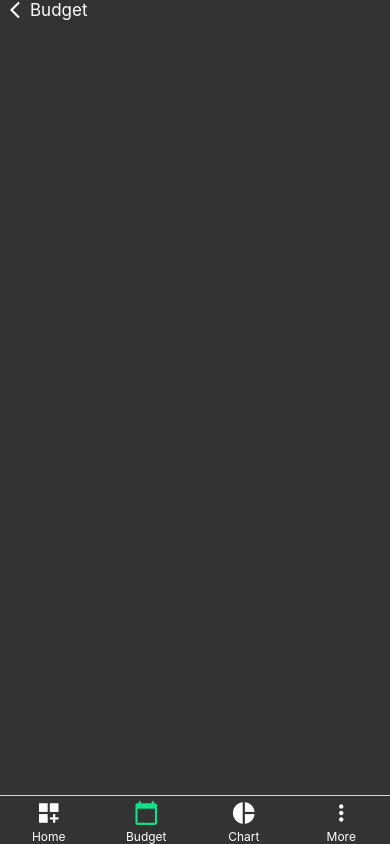
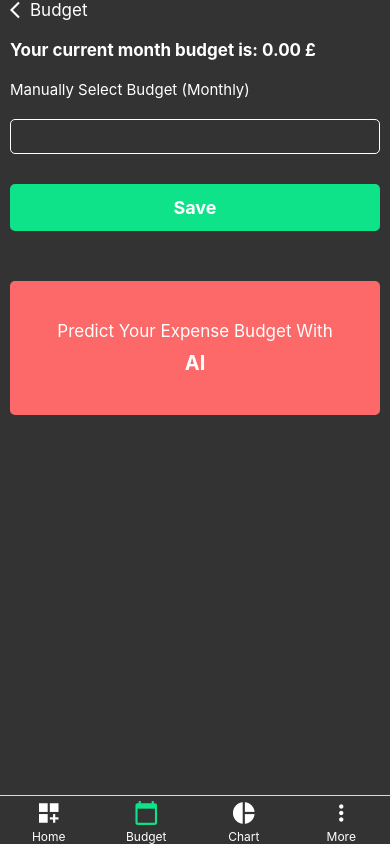
Before and after one commit to abuhoryrapranto/mFinance, a React Native app: screen /Budget in a window 390 px wide. Built offline with nearby package versions, Linux system fonts and the light colour scheme.

Commit message:
Home Screen And Budget Screen

```diff
--- a/components/Budget.tsx
+++ b/components/Budget.tsx
@@ -7,11 +7,17 @@ import {
     TouchableOpacity,
     useColorScheme,
     View,
+    TextInput,
   } from 'react-native';
 
+import React, { useState } from 'react';
 import MaterialIcons from 'react-native-vector-icons/MaterialIcons';
+import { Float } from 'react-native/Libraries/Types/CodegenTypes';
 
 function Budget({navigation}: {navigation: any}) {
+
+    let [budget, setBudget] = useState<Float>(0);
+
     return(
         <SafeAreaView>
             <View style={styles.container}>
@@ -19,6 +25,29 @@ function Budget({navigation}: {navigation: any}) {
                     <MaterialIcons name="arrow-back-ios" color="white" size={20} onPress={() => navigation.goBack()} />
                     <Text style={{fontSize: 17, color: "white"}}>Budget</Text>
                 </View>
+
+                <Text style={{color: 'white', fontSize: 17, fontWeight: '700', marginTop: 20}}>Your current month budget is: {budget.toFixed(2)} £</Text>
+
+
+                <Text style={{color: 'white', fontSize: 15, marginTop: 20}}>Manually Select Budget (Monthly)</Text>
+
+                <View style={{marginTop: 20, flexDirection: 'row', alignItems: 'center'}}>
+                    <TextInput style={styles.input} keyboardType='numeric'></TextInput>
+                </View>
+
+                <View>
+                    <TouchableOpacity style={styles.saveBtn}>
+                        <Text style={{color: 'white', fontSize: 18, fontWeight: '700'}}>Save</Text>
+                    </TouchableOpacity>
+                </View>
+
+                <View>
+                    <TouchableOpacity style={styles.predictBtn}>
+                    <Text style={{color: 'white', fontSize: 17}}>Predict Your Expense Budget With</Text>
+                        <Text style={{color: 'white', fontSize: 20, fontWeight: '700', paddingTop: 10}}>AI</Text>
+                    </TouchableOpacity>
+                </View>
+
             </View>
         </SafeAreaView>
     );
@@ -34,7 +63,35 @@ const styles = StyleSheet.create({
     headSection: {
         flexDirection: 'row',
         alignItems: 'center',
+    },
+
+    input: {
+        flex: 1,
+        height: 35,
+        borderWidth: 1,
+        padding: 10,
+        borderColor: 'white',
+        borderRadius: 5,
+        color: 'white',
+    },
+
+    saveBtn: {
+        borderColor: '#0FE38A',
+        borderRadius: 5,
+        backgroundColor: '#0FE38A',
+        marginTop: 30,
+        padding: 13,
+        alignItems: 'center',
       },
+
+      predictBtn: {
+        borderColor: '#FD6868',
+        borderRadius: 5,
+        backgroundColor: '#FD6868',
+        marginTop: 50,
+        padding: 40,
+        alignItems: 'center',
+      }
 })
 
 export default Budget;
--- a/components/HomeScreen.tsx
+++ b/components/HomeScreen.tsx
@@ -122,15 +122,15 @@ useEffect(() => {
           <View style={styles.section2}>
             <View style={[styles.section2_1, {backgroundColor: '#0FE38A', borderColor: '#0FE38A'}]}>
                 <Text style={styles.section2_1_1}>Income</Text>
-                <Text style={styles.section2_1_1}>{income.toFixed(2)} $</Text>
+                <Text style={styles.section2_1_1}>{income.toFixed(2)} £</Text>
             </View>
             <View style={[styles.section2_1, {backgroundColor: '#FD6868', borderColor: '#FD6868'}]}>
                 <Text style={[styles.section2_1_1, {color: 'white'}]}>Expense</Text>
-                <Text style={[styles.section2_1_1, {color: 'white'}]}>{expense.toFixed(2)} $</Text>
+                <Text style={[styles.section2_1_1, {color: 'white'}]}>{expense.toFixed(2)} £</Text>
             </View>
             <View style={[styles.section2_1, {backgroundColor: '#FFFFFF', borderColor: '#FFFFFF'}]}>
                 <Text style={styles.section2_1_1}>Total</Text>
-                <Text style={styles.section2_1_1}>{(income - expense).toFixed(2)} $</Text>
+                <Text style={styles.section2_1_1}>{(income - expense).toFixed(2)} £</Text>
             </View>
           </View>
 
@@ -157,7 +157,7 @@ useEffect(() => {
                         <Text style={{color: 'white'}}>{item.accountType}</Text>
                     </View>
                     <View style={styles.section3_1}>
-                        <Text style={{color: item.type == 'Expense' ? '#FD6868' : '#0FE38A'}}>{item.amount} $</Text>
+                        <Text style={{color: item.type == 'Expense' ? '#FD6868' : '#0FE38A'}}>{item.amount} £</Text>
                     </View>
                   </View>
 
```
